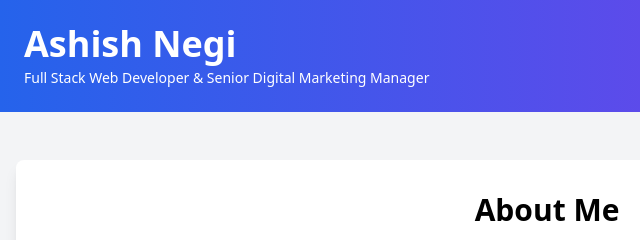
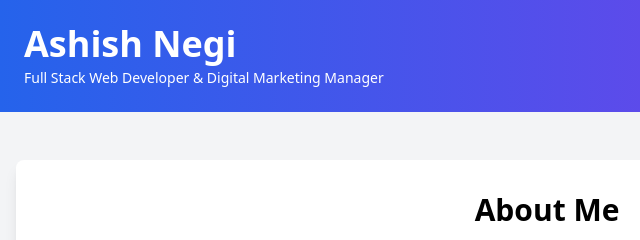
Before and after one commit to hostashish/ashish-negi-resume, a plain HTML site: page index.html in a window 1280 px wide. Shown: the top 240 px of the page, 0-640 px from the left. Drawn offline with nearby package versions, Linux system fonts and the light colour scheme.

Commit message:
Update index.html

```diff
--- a/index.html
+++ b/index.html
@@ -57,7 +57,7 @@
         <div class="container mx-auto flex flex-col md:flex-row justify-between items-center">
             <div class="text-center md:text-left mb-4 md:mb-0">
                 <h1 class="text-4xl font-bold">Ashish Negi</h1>
-                <p class="text-sm mt-1">Full Stack Web Developer & Senior Digital Marketing Manager</p>
+                <p class="text-sm mt-1">Full Stack Web Developer & Digital Marketing Manager</p>
             </div>
             <nav>
                 <ul class="flex space-x-4">
```
